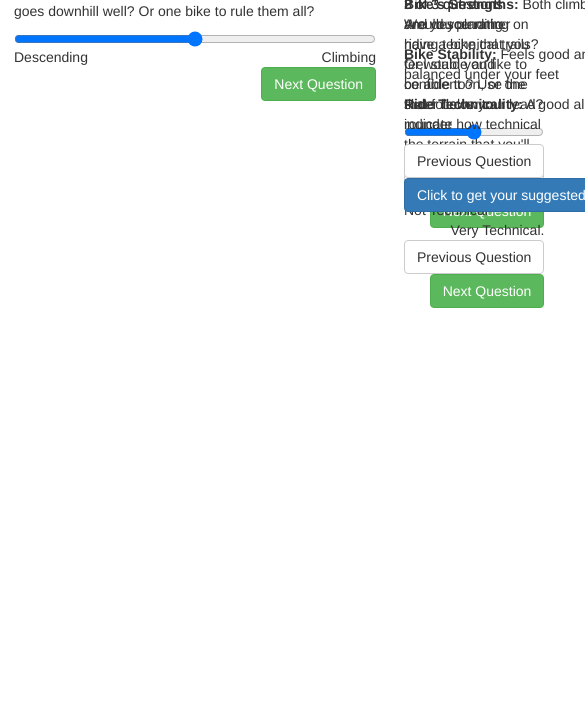
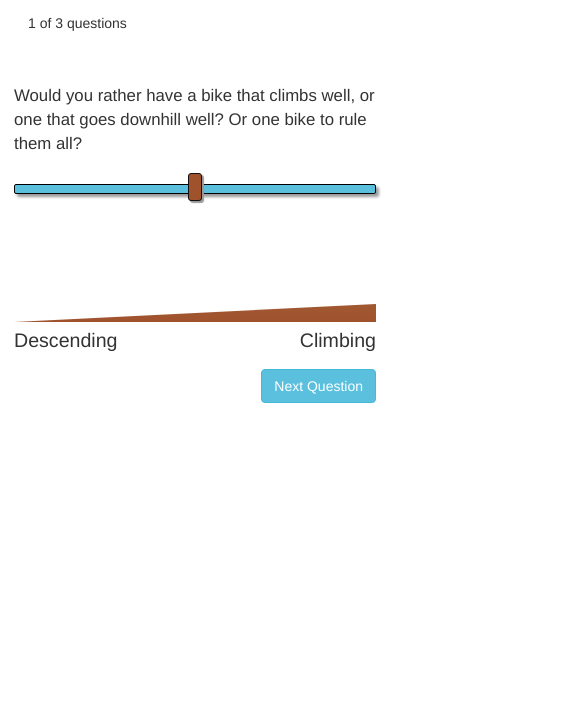
Before and after one commit to bwynn/angular-questionaire, a website: page index.html in a window 390 px wide. Shown: the part 116-844 px from the top of the page, 585 px wide, since content can reach past the window. Drawn offline with Linux system fonts and the light colour scheme.

Commit message:
Added svg element for first question, updated styles and added responsive declarations to make the slides display in all viewports as expected.

```diff
--- a/css/main.scss
+++ b/css/main.scss
@@ -1,30 +1,146 @@
-.form-group {
-  padding: 1em;
+$hundo: 100%;
+$large-width: 1180px;
+$medium-width: 992px;
+$mtn-brown: #A17746;
+
+@mixin large {
+  @media (min-width: #{$medium-width}) and (max-width: #{$large-width}) {
+    @content;
+  }
 }
 
-.max-val {
-  float: right;
+// medium and small viewport breakpoint
+@mixin medium {
+  @media (max-width: #{$medium-width}) {
+    @content;
+  }
 }
 
-.user-prefs .form-group {
-  position: absolute;
-  top: 0;
-  left: 100%;
-  animation: .5s invisible;
-}
-.user-prefs .form-group.active {
-  animation: .5s visible;
-  left: 0;
+// input slider mixins
+@mixin slider-thumb {
+  border: 1px solid #111;
+  height: 2em;
+  width: 1em;
+  border-radius: 3px;
+  background: sienna;
+  cursor: pointer;
+  margin-top: -12px;
+  box-shadow: 2px 2px 1px #999;
 }
 
-.next-btn {
-  float: right;
+@mixin slider-track {
+  width: $hundo;
+  height: 10px;
+  cursor: pointer;
+  box-shadow: 3px 3px 3px #9a9a9a;
+  background: #5bc0de;
+  border-radius: 2px;
+  border: 1px solid black;
+}
+
+form {
+  width: $hundo;
+}
+
+// range input styles
+
+// strip out browser default styles
+input[type="range"] {
+  margin: 2em 0;
+  -webkit-appearance: none;
+  width: $hundo;
+}
+
+input[type="range"]:focus {
+  outline: none;
+}
+
+// slider thumb
+input[type="range"]::-webkit-slider-thumb {
+  -webkit-appearance: none;
+  @include slider-thumb;
+}
+
+input[type="range"]::-moz-range-thumb {
+  @include slider-thumb;
+}
+
+input[type="range"]::-ms-thumb {
+  @include slider-thumb;
+}
+
+// slider track
+input[type="range"]::-webkit-slider-runnable-track {
+  @include slider-track;
+}
+
+input[type="range"]:focus::-webkit-slider-runnable-track {
+  background: green;
+}
+
+input[type="range"]::-moz-range-track {
+  @include slider-track;
+}
+
+input[type="range"]::-ms-track {
+  width: $hundo;
+  cursor: pointer;
+  background: transparent;
+  border-color: transparent;
+  color: transparent;
+  @include slider-track;
+}
+
+
+// FORM GROUP SECTION
+
+.user-prefs .form-group {
+  padding: 0 1em;
+  width: inherit;
+  position: absolute;
+  top: 34px;
+  left: $hundo * 2;
+  animation: 1s invisible;
+  h2 {
+    float: left;
+    &.review-headline {
+      float: none;
+    }
+  }
+  .qCount {
+    margin: 2.3em 0 0 1em;
+    display: inline-block;
+  }
+  .show-range {
+    margin-bottom: 1em;
+    .max-val {
+      float: right;
+    }
+    .min-val,
+    .max-val {
+      font-size: 1.4em;
+    }
+  }
+  p {
+    margin: 3em 0 0 0;
+    font-size: 1.2em;
+  }
+  &.active {
+    animation: 1s visible;
+    left: 0;
+  }
+  .next-btn {
+    float: right;
+  }
+  .mtn-icon {
+    height: 100px;
+  }
 }
 
 @keyframes visible {
   from {
     opacity: 0;
-    left: 100%;
+    left: $hundo * 2;
   }
   to {
     opacity: 1;
@@ -39,10 +155,10 @@
   }
   50% {
     opacity: 0;
-    left: -100%;
+    left: -$hundo * 2;
   }
   100% {
-    left: 100%;
+    left: $hundo * 2;
     opacity: 0;
   }
 }
--- a/index.html
+++ b/index.html
@@ -8,8 +8,8 @@
     <link rel="stylesheet" href="css/main.css" />
   </head>
 
-  <body ng-controller="mainCtrl">
-      <div ng-view class="container"></div>
+  <body ng-controller="mainCtrl" class="col-lg-8 col-lg-push-2 col-md-10 col-md-push-1 col-sm-12">
+      <div ng-view ></div>
 
       <!-- Libs -->
       <script src="libs/angular/angular.min.js"></script>
--- a/views/questionForm.html
+++ b/views/questionForm.html
@@ -1,36 +1,45 @@
 <form novalidate class="panel panel-body user-prefs">
   <div class="form-group" ng-class="{active:isSet(1)}">
-    <h2>Climbing vs. Descending</h2><span>1 of 3 questions</span>
+    <h2>Climbing vs. Descending</h2><span class="qCount">1 of 3 questions</span>
     <p>Would you rather have a bike that climbs well, or one that goes downhill well? Or one bike to rule them all?</p>
-    <input type="range" min="0" max="100" ng-model="climb">
+    <input type="range" min="0" max="100" ng-model="climb" class="mtn-slider">
+    <svg width="100%" height="100%" class="mtn-icon">
+      <defs>
+        <linearGradient id="mtn-gradient" x1="0%" y1="0%" x2="0%" y2="100%">
+          <stop offset="0%" style="stop-color:#A17746;stop-opacity:1"/>
+          <stop offset="100%" style="stop-color:sienna;stop-opacity:1"/>
+        </linearGradient>
+      </defs>
+      <polygon points="2000,0 2000,100 0,100" fill="url(#mtn-gradient)"/>
+    </svg>
     <div class='show-range'><span class="min-val">Descending</span><span class="max-val">Climbing</span></div>
-    <button ng-click="setQuestion(2)" class="btn btn-success next-btn">Next Question</button>
+    <button ng-click="setQuestion(2)" class="btn btn-info next-btn">Next Question</button>
   </div>
 
   <div class="form-group" ng-class="{active:isSet(2)}">
-    <h2>Stable vs. Nimble</h2><span>2 of 3 questions</span>
+    <h2>Stable vs. Nimble</h2><span class="qCount">2 of 3 questions</span>
     <p>Would you rather have a bike that you feel stable and confident on, or one that follows your lead?</p>
     <input type="range" min="0" max="100" ng-model="stability">
     <div class='show-range'><span class="min-val">Nimble</span><span class="max-val">Stable</span></div>
-    <button ng-click="setQuestion(1)" class='btn btn-default'>Previous Question</button>
-    <button ng-click="setQuestion(3)" class="btn btn-success next-btn">Next Question</button>
+    <button ng-click="setQuestion(1)" class='btn btn-info'>Previous Question</button>
+    <button ng-click="setQuestion(3)" class="btn btn-info next-btn">Next Question</button>
   </div>
 
   <div class="form-group" ng-class="{active:isSet(3)}">
-    <h2>Technical Prowess</h2><span>3 of 3 questions</span>
+    <h2>Technical Prowess</h2><span class="qCount">3 of 3 questions</span>
     <p>Are you planning on riding technical trails? Or would you like to be able to? Use the slider below to indicate how technical the terrain that you'll be riding is.</p>
     <input type="range" min="0" max="100" ng-model="technical">
     <div class="show-range"><span class="min-val">Not Technical</span><span class="max-val">Very Technical.</span></div>
-    <button ng-click="setQuestion(2)" class='btn btn-default'>Previous Question</button>
-    <button ng-click="setQuestion(4)" class="btn btn-success next-btn">Next Question</button>
+    <button ng-click="setQuestion(2)" class='btn btn-info'>Previous Question</button>
+    <button ng-click="setQuestion(4)" class="btn btn-info next-btn">Next Question</button>
   </div>
 
   <div class="form-group" ng-class="{active:isSet(4)}">
-    <h2>Review your answers</h2>
+    <h2 class="review-headline">Review your answers</h2>
     <p><strong>Bike's Strengths:</strong> {{strengths}}</p>
     <p><strong>Bike Stability:</strong> {{stablePrefs}}</p>
     <p><strong>Ride Technicality:</strong> {{techPrefs}}</p>
     <button ng-click="setQuestion(3)" class='btn btn-default'>Previous Question</button>
-    <button class='btn btn-primary' ng-click="submit()">Click to get your suggested bike!</button>
+    <button class='btn btn-success' ng-click="submit()">Click to get your suggested bike!</button>
   </div>
 </form>
```
Also changed, not shown: css/main.css, 1 other file.
